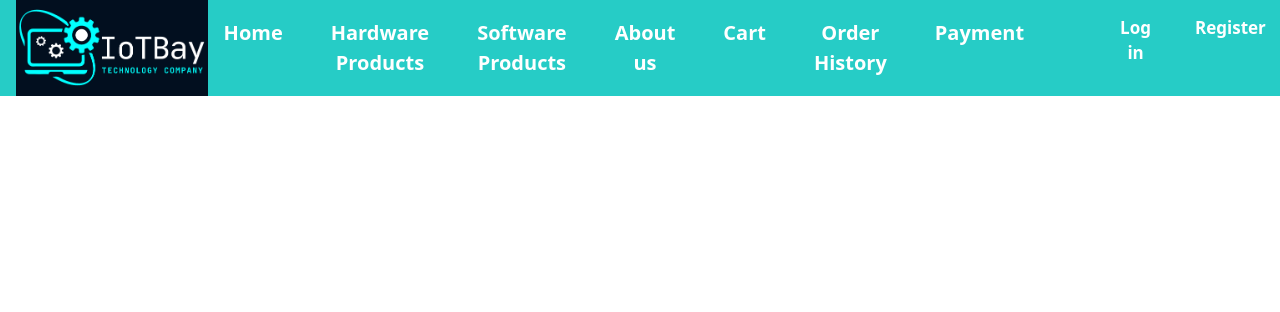
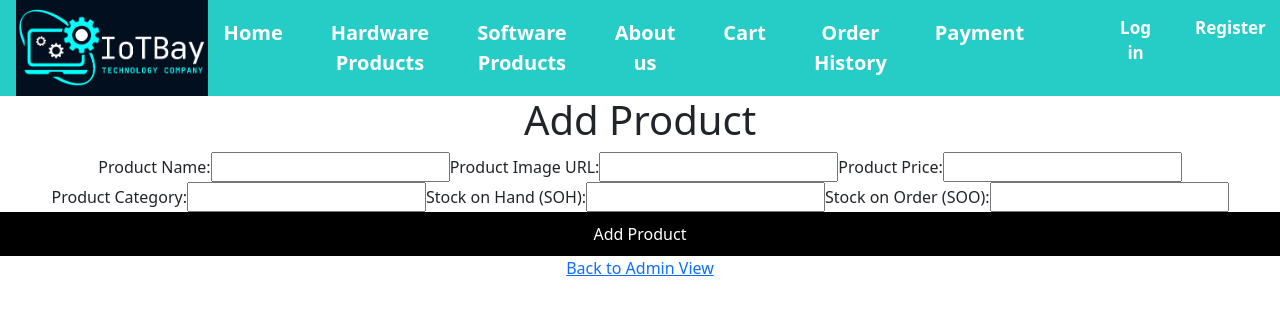
Before and after one commit to Taehexnlee/iotbay_demo, a React (Create React App) app: page /AddProduct in a window 1280 px wide. Shown: the top 312 px of the page. Built offline with nearby package versions, Linux system fonts and the light colour scheme.

Commit message:
Product Admin Addproduct Done

```diff
--- a/src/App.js
+++ b/src/App.js
@@ -22,6 +22,7 @@ import Edit from './pages/Edit';
 import Logs from './pages/logs';
 import Cart from './pages/Cart';
 import OrderHistory from './pages/OrderHistory';
+import AddProduct from "./pages/AddProduct";
 
 function App() {
   return (
@@ -49,7 +50,7 @@ function App() {
         <Route exact path="/logs" element={<Logs />} />
         <Route exact path="/Cart" element={<Cart />} />
         <Route exact path="/OrderHistory" element={<OrderHistory />} />
-
+        <Route exact path="/AddProduct" element={<AddProduct />} />
 
 
         <Route exact path ="/adduser" element={<AddUser/>}/>
--- /dev/null
+++ b/src/pages/AddProduct.js
@@ -0,0 +1,98 @@
+import React, { useState } from 'react';
+import { Link } from 'react-router-dom';
+import axios from 'axios';
+
+export default function AddProduct() {
+    const [productName, setProductName] = useState('');
+    const [productImage, setProductImage] = useState('');
+    const [productPrice, setProductPrice] = useState('');
+    const [productCategory, setProductCategory] = useState('');
+    const [soh, setSoh] = useState('');
+    const [soo, setSoo] = useState('');
+
+    const handleSubmit = async (e) => {
+        e.preventDefault();
+        try {
+            const response = await axios.post('http://localhost:8080/products', {
+                productName,
+                productImage,
+                productPrice,
+                productCategory,
+                soh,
+                soo
+            });
+            if (response.status === 200) {
+                alert('Product added successfully!');
+                // Reset form or redirect to another page
+            } else {
+                throw new Error('Failed to add product');
+            }
+        } catch (error) {
+            alert('Error adding product: ' + error.message);
+        }
+    };
+
+    return (
+        <div>
+            <h1>Add Product</h1>
+            <form onSubmit={handleSubmit}>
+                <label>
+                    Product Name:
+                    <input
+                        type="text"
+                        value={productName}
+                        onChange={e => setProductName(e.target.value)}
+                        required
+                    />
+                </label>
+                <label>
+                    Product Image URL:
+                    <input
+                        type="text"
+                        value={productImage}
+                        onChange={e => setProductImage(e.target.value)}
+                        required
+                    />
+                </label>
+                <label>
+                    Product Price:
+                    <input
+                        type="text"
+                        value={productPrice}
+                        onChange={e => setProductPrice(e.target.value)}
+                        required
+                    />
+                </label>
+                <label>
+                    Product Category:
+                    <input
+                        type="text"
+                        value={productCategory}
+                        onChange={e => setProductCategory(e.target.value)}
+                        required
+                    />
+                </label>
+                <label>
+                    Stock on Hand (SOH):
+                    <input
+                        type="number"
+                        value={soh}
+                        onChange={e => setSoh(e.target.value)}
+                        required
+                    />
+                </label>
+                <label>
+                    Stock on Order (SOO):
+                    <input
+                        type="number"
+                        value={soo}
+                        onChange={e => setSoo(e.target.value)}
+                        required
+                    />
+                </label>
+                <button type="submit">Add Product</button>
+            </form>
+            <Link to="/">Back to Admin View</Link>
+        </div>
+    );
+}
--- a/src/pages/stockManager.js
+++ b/src/pages/stockManager.js
@@ -99,6 +99,9 @@ export default function AdminView() {
                     value={searchTerm}
                     onChange={(e) => setSearchTerm(e.target.value)}
                 />
+                <Link to="/AddProduct">
+                    <button>Add Product</button>
+                </Link>
             </div>
 
             <div className="stock-table">
```
